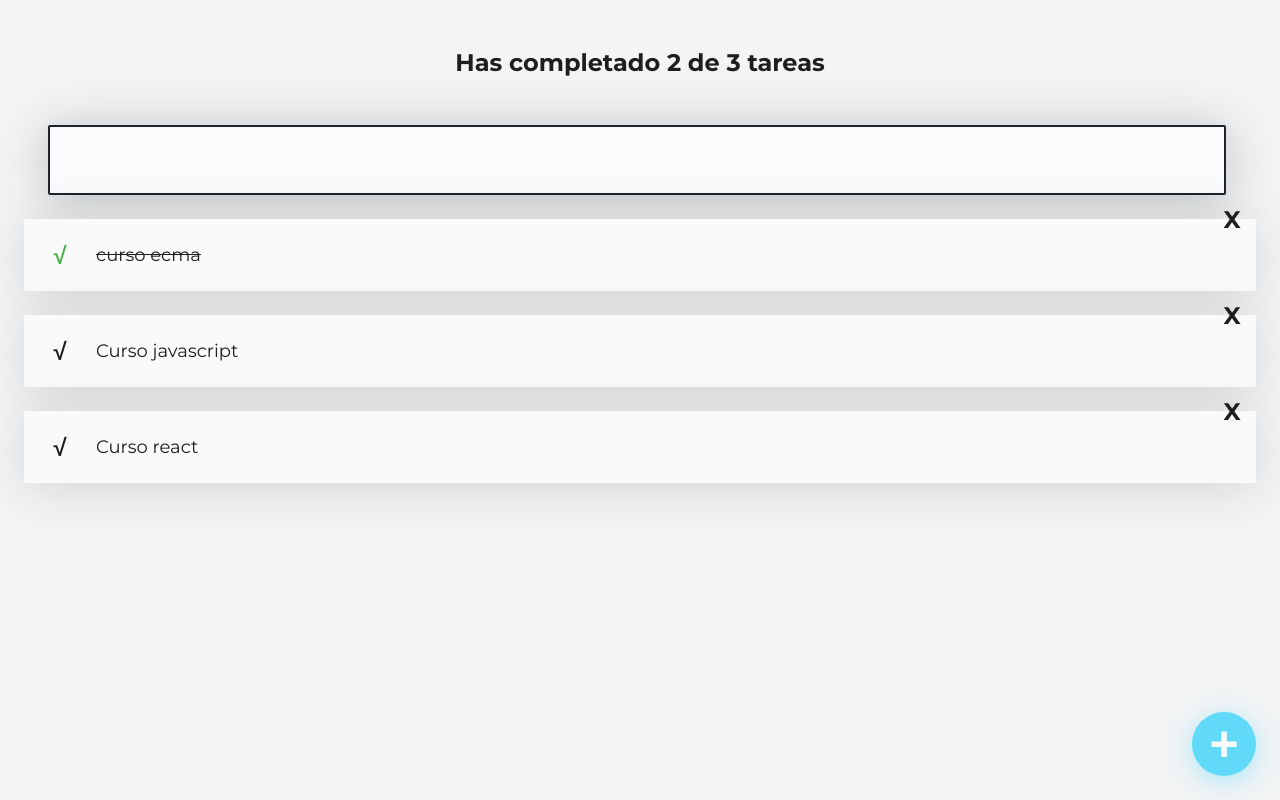
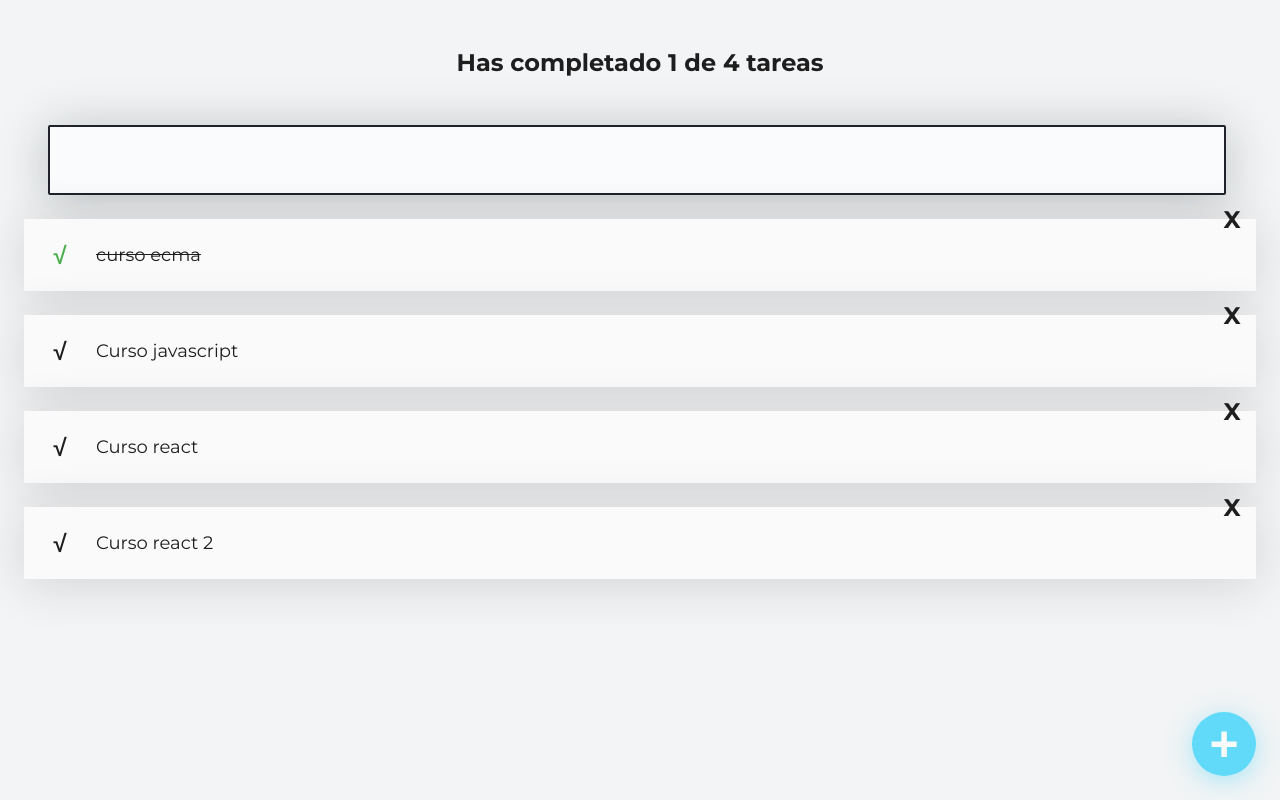
Before and after one commit to aaxlss/todo-list, a React (Create React App) app: page / in a window 1280 px wide. Built offline with nearby package versions, Linux system fonts and the light colour scheme.

Commit message:
[Update] Adding dynamic counter for completed and total items [Update] Adding states for total and completed items [Update] Creating state for search value bar [Update] Creating function to add a new item in the todo list

```diff
--- a/src/App.js
+++ b/src/App.js
@@ -1,4 +1,4 @@
-import React from "react";
+import React, { useState } from "react";
 import {TodoCounter} from "./TodoCounter";
 import {TodoSearch} from "./TodoSearch";
 import {TodoItem} from "./TodoItem";
@@ -6,8 +6,7 @@ import {TodoList} from "./TodoList";
 import {CreateTodoItem} from "./CreateTodoItem";
 import "./App.css";
 
-const todo = [
-  {
+const defaultTodos = [{
   text: "curso ecma",
   completed: true,
 },
@@ -19,19 +18,56 @@ const todo = [
   text: "Curso react",
   completed: false,
 },
-];
+{
+  text: "Curso react 2",
+  completed: false,
+}
+]
 
 function App() {
+
+  const [searchValue, setSearchValue] = useState('');
+  const [todoItems, setTodoItems] = useState(defaultTodos);
+
+  const completedItems = todoItems.filter(item =>item.completed == true).length;
+  const totalItems = todoItems.length;
+
+  let searchedItems = [];
+  if(searchValue.length >= 1){
+    searchedItems = todoItems.filter(item => {
+      const lowerSearch = searchValue.toLocaleLowerCase();
+      const lowerItemText = item.text.toLocaleLowerCase();
+      return lowerItemText.includes(lowerSearch);
+    })
+  } else {
+    searchedItems = todoItems;
+  }
+
+  const addItemTodoList = () => {
+    setTodoItems(prev => {
+      console.log(prev)
+      const newItem = {
+        text: 'new item',
+        completed: false,
+      }
+      return [...prev, newItem]
+    })
+  }
+
+  const completeTodoItem = () => {
+
+  }
   return (
     <React.Fragment>
-      <TodoCounter />
-      <TodoSearch />
+      <TodoCounter totalComplete = {completedItems} totalItems={totalItems}/>
+      <TodoSearch searchValue={searchValue}
+      setSearchValue={setSearchValue}/>
       <TodoList>
-        {todo.map((item, index) => (
+        {searchedItems.map((item, index) => (
           <TodoItem key={index} text={item.text} completed={item.completed}/>
         ))}
       </TodoList>
-      <CreateTodoItem />
+      <CreateTodoItem addItemTodoList={addItemTodoList}/>
     </React.Fragment>
   );
 }
--- a/src/CreateTodoItem.js
+++ b/src/CreateTodoItem.js
@@ -5,9 +5,9 @@ const addNewItem = (text) => {
     alert(`${text}`)
 }
 
-function CreateTodoItem(){
+function CreateTodoItem({addItemTodoList}){
     return(
-        <button className="CreateTodoItem" onClick={()=>addNewItem('Adding new item')}>+</button>
+        <button className="CreateTodoItem" onClick={addItemTodoList}>+</button>
     );
 }
 
--- a/src/TodoCounter.js
+++ b/src/TodoCounter.js
@@ -1,9 +1,9 @@
 import React from "react";
 import "./TodoCounter.css"
 
-function TodoCounter(){
+function TodoCounter({totalComplete, totalItems}){
     return (
-        <h2 className="TodoCounter">Has completado 2 de 3 tareas</h2>
+        <h2 className="TodoCounter">Has completado {totalComplete} de {totalItems} tareas</h2>
     )
 }
 
--- a/src/TodoSearch.js
+++ b/src/TodoSearch.js
@@ -1,13 +1,16 @@
-import React from "react";
+import React, { useState } from "react";
 import "./TodoSearch.css";
 
-const onChangeText = (event) => {
-    console.log(event.target.value)
-}
 
-function TodoSearch() {
+
+function TodoSearch({searchValue, setSearchValue}) {
+
+    const onChangeText = (event) => {
+        setSearchValue(event.target.value);
+    }
+
     return(
-        <input className="TodoSearch" onChange={onChangeText}></input>
+        <input className="TodoSearch" value={searchValue} onChange={onChangeText}></input>
     )
 }
 
```
Lines whose indentation alone changed are shown as unchanged.
